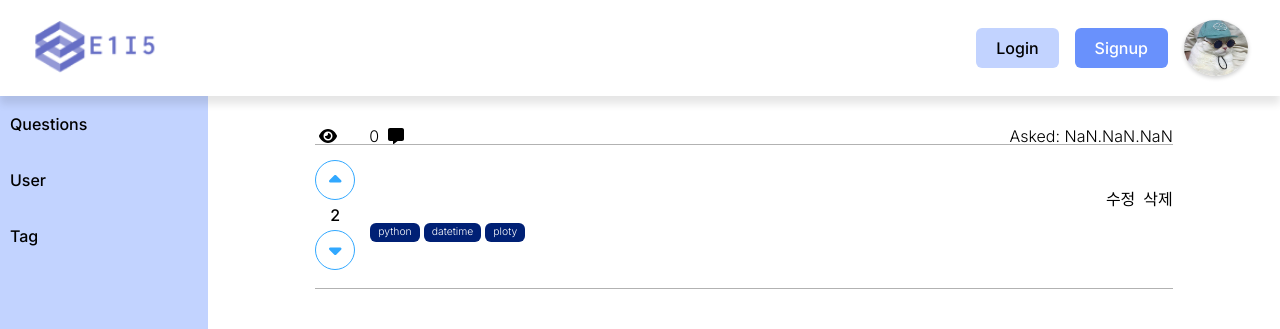
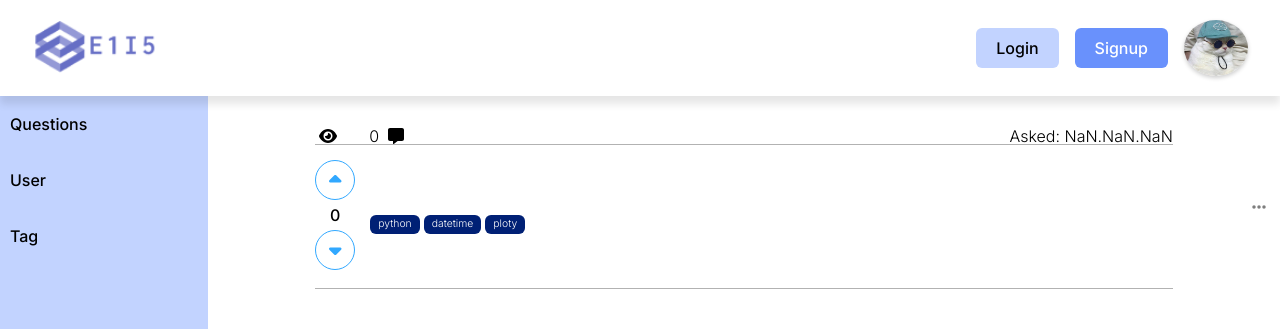
Before and after one commit to codestates-seb/seb44_pre_018, a React (Create React App) app: page /question/1 in a window 1280 px wide. Shown: the top 329 px of the page. Built offline with nearby package versions, Linux system fonts and the light colour scheme; no server answers.

Commit message:
feat:Q Vote

```diff
--- a/src/components/ListItem.js
+++ b/src/components/ListItem.js
@@ -4,7 +4,7 @@ import axios from 'axios';
 import ItemView from 'components/global/questionItem/ItemView';
 import ItemAnswer from 'components/global/questionItem/ItemAnswer';
 import TagList from 'components/global/tag/TagList';
-import AnswerDropdown from 'components/global/answerdetail/AnswerDropdown';
+import QuestionEditButton from 'components/global/questionItem/QuestionEditButton';
 import { styled } from 'styled-components';
 
 const Item = styled.li`
@@ -113,10 +113,7 @@ const ListItem = ({ value }) => {
 
   return (
     <Item className="transition border-b-[1px] border-black/[.3] border-solid cursor-pointer py-3 relative">
-      <AnswerDropdown
-        onEditAnswer={toggleEditMode}
-        onDeleteAnswer={handleDeleteAnswer}
-      />
+      <QuestionEditButton id={value.questionId}/>
       <Link
         className="flex items-center justify-between"
         to={`/question/${value.questionId}`}
--- a/src/components/global/answerdetail/AnswerItem.js
+++ b/src/components/global/answerdetail/AnswerItem.js
@@ -49,27 +49,36 @@ const AnswerItem = () => {
     }
   };
 
-  const handleDeleteAnswer = (answerId) => {
-    const updatedAnswers = answers.filter(
-      (answer) => answer.commentId !== answerId
-    );
-    setAnswers(updatedAnswers);
-    localStorage.setItem('answers', JSON.stringify(updatedAnswers));
+  const handleDeleteAnswer = async (answerId) => {
+    try {
+      await fetch(`/v1/comment/delete/${id}/1`, {
+        method: 'DELETE',
+      });
+
+      const updatedAnswers = answers.filter((answer) => answer.commentId !== answerId);
+      setAnswers(updatedAnswers);
+      console.log('댓글 삭제 성공');
+    } catch (error) {
+      console.error('댓글 삭제 실패:', error);
+    }
   };
 
-  const handleEditComment = async (commentId, editedContent) => {
+  const handleEditComment = async (questionId, commentId, memberId, editedContent) => {
     try {
-      const response = await axios.patch(`/v1/comment/${commentId}`, {
+      const response = await axios.patch(`/v1/comment/update/${id}/${1}/${1}`, {
         content: editedContent,
       });
+
       const updatedAnswers = answers.map((answer) => {
         if (answer.commentId === commentId) {
           return { ...answer, content: editedContent };
         }
         return answer;
       });
+
       setAnswers(updatedAnswers);
       localStorage.setItem('answers', JSON.stringify(updatedAnswers));
+
       console.log('댓글 수정 성공:', response.data);
     } catch (error) {
       console.error('댓글 수정 실패:', error);
--- a/src/components/global/questionItem/QuestionEditButton.js
+++ b/src/components/global/questionItem/QuestionEditButton.js
@@ -1,12 +1,65 @@
 import { useState } from 'react';
 import { useParams, useNavigate } from 'react-router-dom';
 import axios from 'axios';
-import React from 'react';
+
+import { FontAwesomeIcon } from '@fortawesome/react-fontawesome';
+import { faEllipsis } from '@fortawesome/free-solid-svg-icons';
+import styled from 'styled-components';
+
+const Dropdown = styled.div`
+  position: absolute;
+  right: 5px;
+
+  .dropdown-menu {
+    position: absolute;
+    top: 8px;
+    right: -22px;
+    width: max-content;
+    background-color: #c2d3ff;
+    border-radius: 8px;
+    box-shadow: 0px 2px 8px rgba(0, 0, 0, 0.15);
+    z-index: 1;
+    padding: 0.5rem;
+    margin-top: 1rem;
+    font-size: 0.7rem;
+  }
+
+  .dropdown-menu::after {
+    content: '';
+    border-top: 0px solid transparent;
+    border-left: 10px solid transparent;
+    border-right: 10px solid transparent;
+    border-bottom: 10px solid #c2d3ff;
+    position: absolute;
+    top: -8px;
+    left: 50%;
+    transform: translateX(-50%);
+  }
+
+  .dropdown-menu-item {
+    padding: 0.5rem;
+    cursor: pointer;
+    text-align: center;
+  }
+`;
+const ToggleButton = styled.button`
+  opacity: 0.5;
+  width: 2rem;
+  transition: all 0.2s;
+  &:hover {
+    opacity: 1;
+  }
+`;
 
 const QuestionEditButton = (question) => {
-  const [post, setPost] = useState(question);
   const { id } = useParams();
   const navigate = useNavigate();
+  const [isOpenStatus, setIsOpenStatus] = useState(false);
+  const [post, setPost] = useState(question);
+
+  const toggleDropdown = () => {
+    setIsOpenStatus((prevStatus) => !prevStatus);
+  };
 
   const moveToUpdate = () => {
       navigate(`/update/${id}`);
@@ -31,12 +84,21 @@ const QuestionEditButton = (question) => {
 
   return (
     <>
-      <button className="mr-2" onClick={moveToUpdate}>
-        수정
-      </button>
-      <button onClick={handleDeleteQuestion}>
-        삭제
-      </button>
+     <Dropdown>
+        <ToggleButton className="dropdown-toggle" onClick={toggleDropdown}>
+          <FontAwesomeIcon icon={faEllipsis} />
+        </ToggleButton>
+        {isOpenStatus && (
+          <div className="dropdown-menu">
+            <div className="dropdown-menu-item" onClick={moveToUpdate}>
+              수정하기
+            </div>
+            <div className="dropdown-menu-item" onClick={handleDeleteQuestion}>
+              삭제하기
+            </div>
+          </div>
+        )}
+      </Dropdown>
     </>
   );
 }
--- a/src/components/global/questionItem/QuestionView.js
+++ b/src/components/global/questionItem/QuestionView.js
@@ -33,9 +33,38 @@ const QuesitonButtonWrap = styled.div`
   }
 `;
 
+const QuestionEditButtonWrap = styled.div`
+  margin-left: -20rem;
+`;
+
 const QuestionView = ({ question }) => {
   const { id } = useParams();
   const [commentCount, setCommentCount] = useState(0);
+  const [likeCount, setLikeCount] = useState(0);
+  const [dislikeCount, setDislikeCount] = useState(0);
+
+
+  const handleLike = async () => {
+    try {
+      await axios.post(`/question/${id}/1`, {
+        voteStatus: 'LIKE',
+      });
+      setLikeCount((prevCount) => prevCount + 1);
+    } catch (error) {
+      console.error(error);
+    }
+  };
+
+  const handleDislike = async () => {
+    try {
+      await axios.post(`/question/${id}/1`, {
+        voteStatus: 'DISLIKE',
+      });
+      setLikeCount((prevCount) => prevCount - 1);
+    } catch (error) {
+      console.error(error);
+    }
+  };
 
   const formatDate = (dateString) => {
     const date = new Date(dateString);
@@ -83,18 +112,21 @@ const QuestionView = ({ question }) => {
         </p>
       </div>
       <div className="flex justify-between border-t-[1px] border-b-[1px] border-black/[.3] border-solid pb-2 items-center">
-        <QuesitonButtonWrap>
-          <button>
+
+      <QuesitonButtonWrap>
+          <button onClick={handleLike}>
             <FontAwesomeIcon icon={faCaretUp} />
           </button>
-          <p>2</p>
-          <button>
+          <p>{likeCount}</p>
+          <button onClick={handleDislike}>
             <FontAwesomeIcon icon={faCaretDown} />
           </button>
         </QuesitonButtonWrap>
         <div className="w-full">
-        <div className="font-light flex justify-end ml-auto mt-2">
-        <QuestionEditButton />
+        <div className="mt-2">
+          <QuestionEditButtonWrap>
+            <QuestionEditButton />
+          </QuestionEditButtonWrap>
         </div>
           <p className="text-sm font-light py-2 content">{question.content}</p>
           <TagList />
```
Also changed, not shown: src/components/global/login/LoginModal.js (added).
